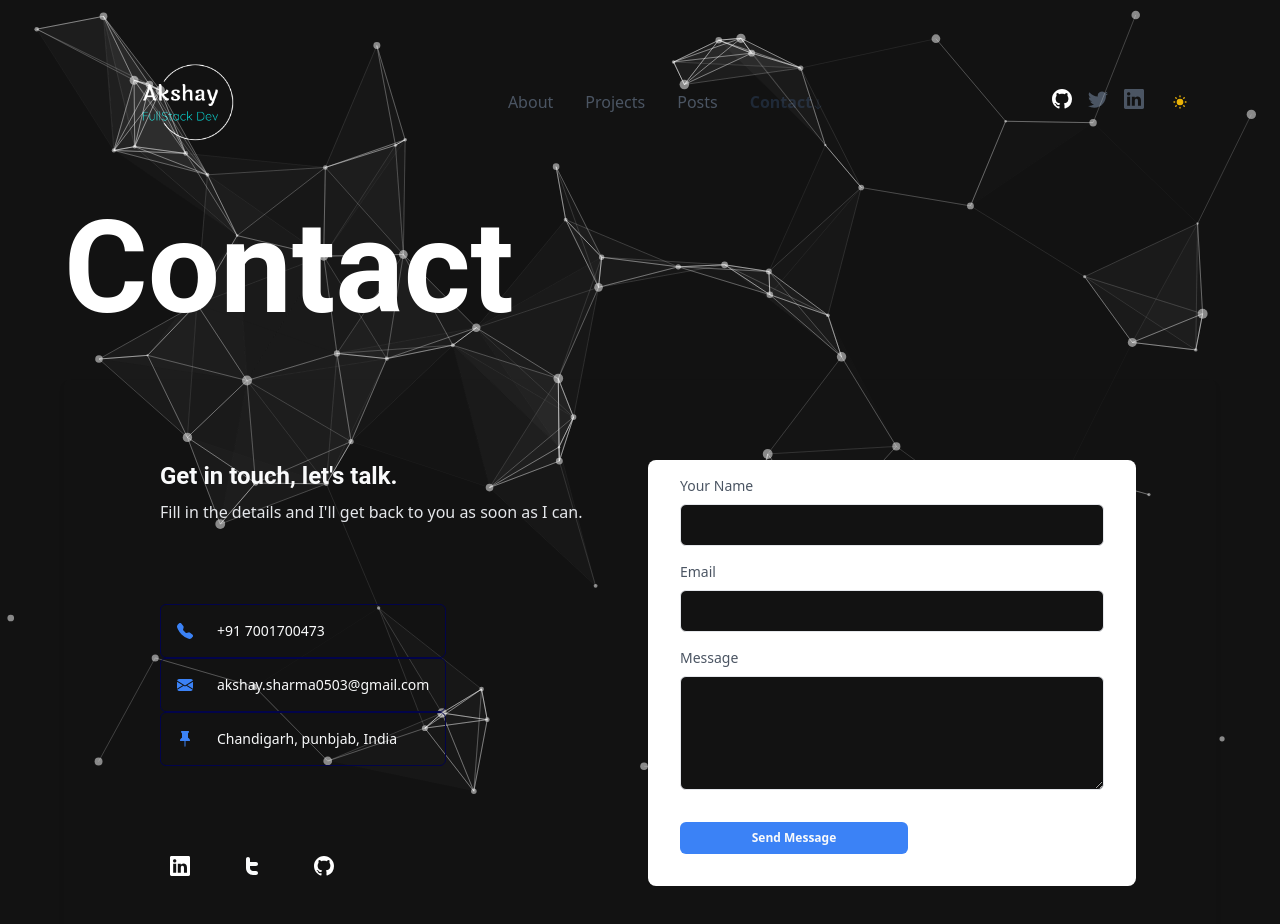
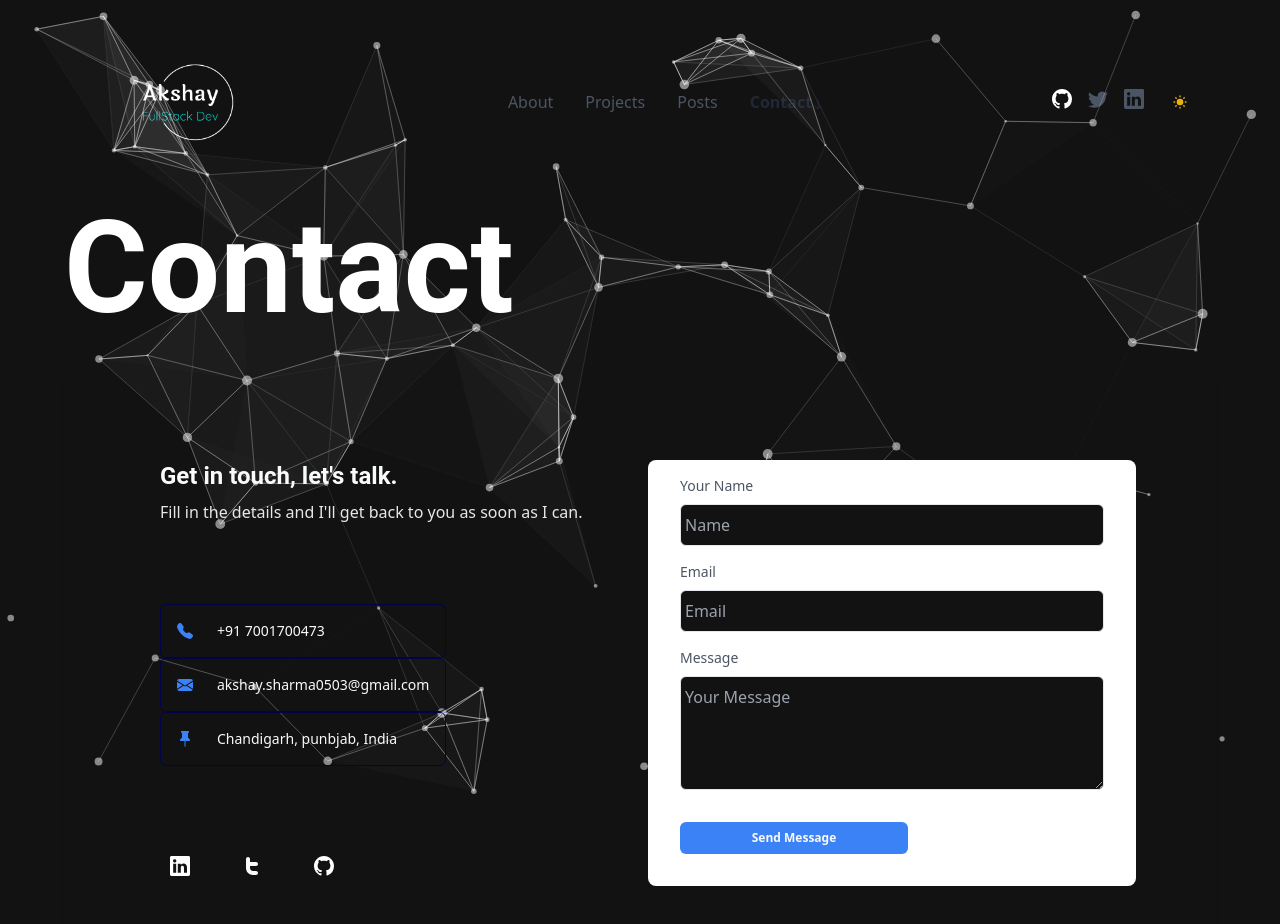
Before and after one commit to captain-Akshay/my-portfolio-Nextjs, a Next.js app: page /contact in a window 1280 px wide. Shown: the top 924 px of the page. Built offline with nearby package versions, Linux system fonts and the light colour scheme.

Commit message:
changed the input field in contact page

```diff
--- a/components/Contact.js
+++ b/components/Contact.js
@@ -218,6 +218,7 @@ export default function Contact() {
               Your Name
             </label>
             <input
+              placeholder="Name"
               ref={nameRef}
               type="text"
               className="font-light rounded-md border focus:outline-none py-2 mt-2 px-1 mx-4 focus:ring-2 focus:border-none ring-blue-500"
@@ -227,6 +228,7 @@ export default function Contact() {
               Email
             </label>
             <input
+              placeholder="Email"
               ref={emailRef}
               type="text"
               className="font-light rounded-md border focus:outline-none py-2 mt-2 px-1 mx-4 focus:ring-2 focus:border-none ring-blue-500"
@@ -239,6 +241,7 @@ export default function Contact() {
               Message
             </label>
             <textarea
+              placeholder="Your Message"
               rows="4"
               type="text"
               className="font-light rounded-md border focus:outline-none py-2 mt-2 px-1 mx-4 focus:ring-2 focus:border-none ring-blue-500"
```
